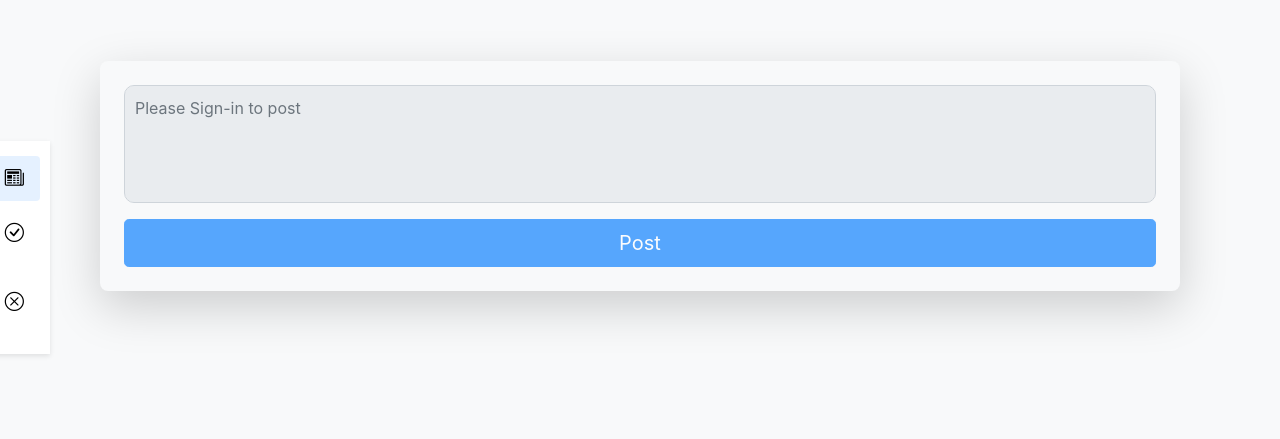
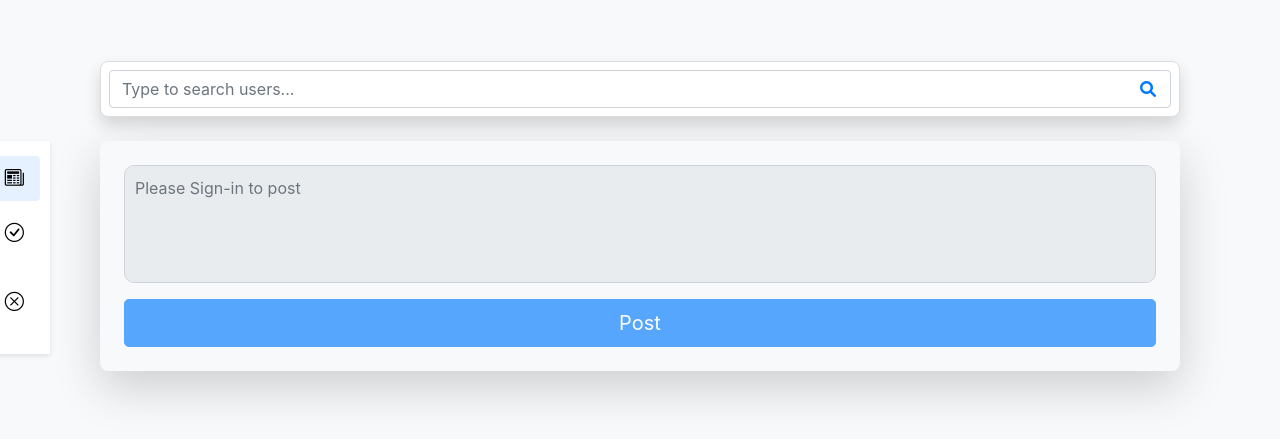
Before and after one commit to Mosle963/pr2, a Django app: page / in a window 1280 px wide. Shown: the part 59-498 px from the top of the page. Run offline with Django 5.2, Linux system fonts and the light colour scheme; data that the repository does not hold is empty; some libraries are stand-ins or nearby versions.

Commit message:
creat trust user button and refresh button amd following model

```diff
--- a/mainapp/static/mainapp/css/post_card2.css
+++ b/mainapp/static/mainapp/css/post_card2.css
@@ -15,7 +15,7 @@ body {
 
 
 
-.btn-group .btn {
+.btn-group .btn,#refresh-status {
     font-size: 0.8rem;
     padding: 0.2rem 0.5rem;
 }
--- a/mainapp/static/mainapp/js/post_card.js
+++ b/mainapp/static/mainapp/js/post_card.js
@@ -79,6 +79,38 @@ function show_less_more() {
     });
 }
 
+
+function refreshStatus(post_id) {
+    const refreshButton = document.getElementById('refreshbtn'+post_id);
+    const refreshIcon = document.getElementById('refreshicon'+post_id);
+    var refresh_url = $("#refresh_url").val();
+
+    refreshIcon.classList.add('fa-spin'); // Add spinning class
+    refreshButton.setAttribute('disabled','true')
+    fetch(refresh_url.replace("0", post_id))
+        .then(response => response.text())
+        .then(data => {
+            document.getElementById('refresh'+post_id).textContent = data;
+
+
+            if(data!='Processing..')
+                {
+                   refreshButton.setAttribute('hidden','true')
+                   refreshIcon.setAttribute('hidden','true')
+                }
+            else{refreshIcon.classList.remove('fa-spin');
+                refreshButton.removeAttribute('disabled');
+            }
+        })
+        .catch(error => {
+            console.error('Error fetching status:', error);
+            alert("Error fetching status.");
+            refreshIcon.classList.remove('fa-spin');
+            refreshButton.removeAttribute('disabled');
+
+        });
+}
+
 $(document).ready(function() {
     show_less_more();
 });
--- a/mainapp/tasks.py
+++ b/mainapp/tasks.py
@@ -15,7 +15,7 @@ def check_true_prob(post_id, user_id):
     if account.last_api_call:
         time_since_last_call = now() - account.last_api_call
         if time_since_last_call.total_seconds() < 60:
-            variance = random.randint(10, 30)
+            variance = random.randint(1, 5)
             time.sleep(variance)
 
     response = requests.post('https://svuites23pr601.pythonanywhere.com/api/predict/',
--- a/mainapp/templates/mainapp/index.html
+++ b/mainapp/templates/mainapp/index.html
@@ -8,11 +8,64 @@
 <link rel="stylesheet" type="text/css" href="{% static 'mainapp/css/side_panel.css' %}">
 <link href="https://fonts.googleapis.com/css2?family=Montserrat:wght@400;700&display=swap" rel="stylesheet">
 {% endblock style %}
+<style>
+.suggestions-box {
+    border: 1px solid #ddd;
+    border-radius: 8px;
+    max-height: 200px;
+    overflow-y: auto;
+    background-color: #fff;
+    position: absolute;
+    z-index: 1000;
+    width: 95%; /* Make sure it fits within the card */
+    margin-top: 10px;
+}
 
+.suggestion-item {
+    padding: 10px;
+    cursor: pointer;
+    border-bottom: 1px solid #f0f0f0;
+}
+
+.suggestion-item:last-child {
+    border-bottom: none;
+}
+
+.suggestion-item:hover {
+    background-color: #f9f9f9;
+}
+
+#user-search-input {
+    width: 100%;
+    border: 1px solid #ddd;
+    border-radius: 8px;
+    padding: 10px;
+    font-family: 'Montserrat', sans-serif;
+    font-size: 1rem;
+    color: #333;
+    box-sizing: border-box;
+}
+
+</style>
 {% block content %}
 
 <input value="false" hidden id="loading"></input>
 <input value="2" hidden id="page"></input>
+<input hidden value="{% url 'autocomplete_users'%}" id="autocomplete_users"/>
+
+<div class="container mt-4 ">
+    <div class="card mt-3 p-2 shadow">
+        <div class="card-body p-0 position-relative">
+            <input type="text" id="user-search-input"
+            class="form-control pr-5"
+            placeholder="Type to search users..."
+            oninput="searchUsers(this.value)">
+            <i class="fas fa-search text-primary position-absolute " style="right: 15px; top: 50%; transform: translateY(-50%);"></i>
+        </div>
+        <div id="suggestions-box" class="suggestions-box"></div>
+    </div>
+</div>
+
 <div class="container mt-4 ">
     <!-- Inline Post Creation Form -->
     <div class="card shadow-lg bg-light border-0">
@@ -64,7 +117,7 @@ function showFlashMessage(message, type) {
             alertDiv.fadeOut(function() {
                 $(this).remove();
             });
-        }, 2000);
+        }, 5000);
     }
     $(document).ready(function(){
     $('#postForm').submit(function(e) {
@@ -106,6 +159,40 @@ function showFlashMessage(message, type) {
     })
 
 
+function searchUsers(query) {
+    if (query.length > 0) {
+        var url = $("#autocomplete_users").val();
+        fetch(url+"?query="+query)
+            .then(response => response.json())
+            .then(data => {
+                showSuggestions(data);
+            })
+            .catch(error => {
+                console.error('Error fetching user suggestions:', error);
+            });
+        }
+    else {document.getElementById('suggestions-box').innerHTML = '';}
+}
+
+function showSuggestions(users) {
+    const suggestionsBox = document.getElementById('suggestions-box');
+    suggestionsBox.innerHTML = '';
+    users.forEach(user => {
+        const suggestionItem = document.createElement('div');
+        suggestionItem.classList.add('suggestion-item');
+
+        // Make the suggestion a clickable link
+        const link = document.createElement('a');
+        link.href = user.profile_url;
+        link.textContent = user.username;
+        link.classList.add('d-block'); // Makes the entire item clickable
+
+        suggestionItem.appendChild(link);
+        suggestionsBox.appendChild(suggestionItem);
+    });
+}
+
+
 
 </script>
 {% endblock %}
--- a/mainapp/templates/mainapp/post/_posts_section.html
+++ b/mainapp/templates/mainapp/post/_posts_section.html
@@ -1,3 +1,7 @@
+<input hidden value="{{csrf_token}}" id="csrf_token"/>
+<input hidden value="{% url 'delete_post' 0 %}" id="delete_url"/>
+<input hidden value="{% url 'update_status' 0 %}" id="update_url"/>
+<input hidden value="{% url 'refresh_status' 0 %}" id="refresh_url"/>
 {% for post in page_obj %}
     {% include 'mainapp/post/_post_card2.html' with post=post %}
 {% endfor %}
--- a/mainapp/urls.py
+++ b/mainapp/urls.py
@@ -23,39 +23,8 @@ urlpatterns += [
     path('update-status/<int:post_id>/', post.update_status, name='update_status'),
     path('delete-post/<int:post_id>/', post.delete_post, name='delete_post'),
     path('edit-post/<int:pk>/<int:changed>', post.PostUpdateView.as_view(), name='post_update'),
-    path('create-post/', post.create_post, name='create_post')
-
-
+    path('create-post/', post.create_post, name='create_post'),
+    path('refresh-status/<int:post_id>/', post.refresh_status, name='refresh_status'),
+    path('toggle-trust-status/<int:user_id>/', account.toggle_trust_status, name='toggle_trust_status'),
+    path('autocomplete-users/', account.autocomplete_users, name='autocomplete_users')
 ]
-
-
-'''
-urlpatterns += [
-    path(
-        "post/create",
-        post.PostCreateView.as_view(),
-        name="post_create",
-    ),
-    path(
-        "post/<int:pk>/update/<int:changed>",
-        post.PostUpdateView.as_view(),
-        name="post_update",
-    ),
-    path(
-        "post/<int:pk>/details",
-        post.PostDetailView.as_view(),
-        name="post_detail",
-    ),
-    path("post/list", post.PostListView.as_view(), name="post_list"),
-    path(
-        "post/list/mine",
-        post.Post_Account_ListView.as_view(),
-        name="post_account_list",
-    ),
-    path(
-        "post/<int:pk>/delete",
-        post.PostDeleteView.as_view(),
-        name="post_delete",
-    ),
-]
-'''
--- a/posts/settings.py
+++ b/posts/settings.py
@@ -26,7 +26,7 @@ SECRET_KEY = 'django-insecure-4ls9%4vl6ggfzneau*!q!b!^@u42&vd4_fy+hpn4of3sp5ka-#
 DEBUG = True
 ALLOWED_HOSTS = [
     'svupbr602.pythonanywhere.com',
-    # other hosts
+    '127.0.0.1',
 ]
 
 
--- a/templates/base.html
+++ b/templates/base.html
@@ -5,13 +5,12 @@
     <meta charset="UTF-8">
     <meta name="viewport" content="width=device-width, initial-scale=1.0">
     <link rel="icon" type="image/x-icon" href="{% static 'mainapp/img/logo.png' %}">
-
-    <link href="https://stackpath.bootstrapcdn.com/bootstrap/4.5.2/css/bootstrap.min.css" rel="stylesheet">
-    <link rel="stylesheet" href="https://cdn.jsdelivr.net/npm/bootstrap-icons/font/bootstrap-icons.css">
     <link href="https://stackpath.bootstrapcdn.com/bootstrap/4.5.2/css/bootstrap.min.css" rel="stylesheet">
     <link rel="stylesheet" href="https://cdn.jsdelivr.net/npm/bootstrap-icons@1.11.3/font/bootstrap-icons.min.css">
     <link rel="stylesheet" type="text/css" href="{% static 'mainapp/css/base.css' %}">
     <link href="https://fonts.googleapis.com/css2?family=Pacifico&display=swap" rel="stylesheet">
+    <link rel="stylesheet" href="https://cdnjs.cloudflare.com/ajax/libs/font-awesome/6.0.0-beta3/css/all.min.css">
+
     <title >{% block title %}TrueStory{% endblock %}</title>
 
     {%block style%}
```
Also changed, not shown: mainapp/models.py (+7 -0 lines), mainapp/templates/mainapp/account/_profile_card.html (+11 -0 lines), mainapp/templates/mainapp/post/_post_card2.html (+9 -4 lines), mainapp/views/account.py (+28 -8 lines), mainapp/views/post.py (+18 -15 lines), 1 other file.
